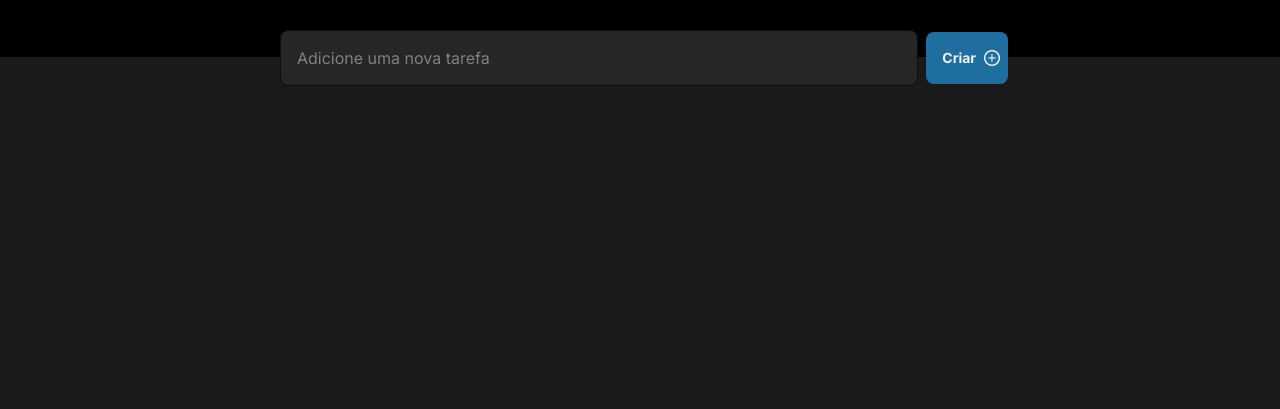
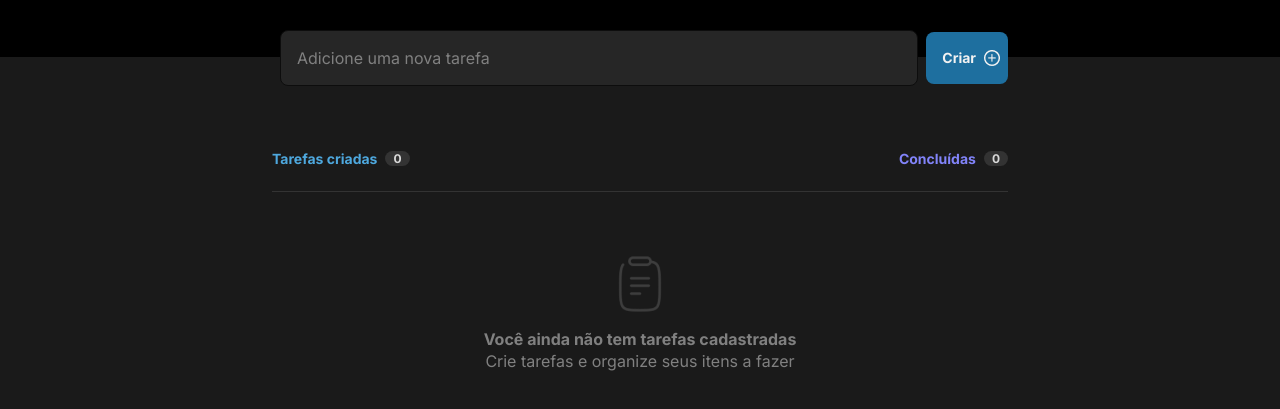
Before and after one commit to brysah/todo-list, a plain HTML site: page index.html in a window 1280 px wide. Shown: the part 143-552 px from the top of the page. Drawn offline with Linux system fonts and the light colour scheme.

Commit message:
feat: add tasks info and counter

```diff
--- a/index.html
+++ b/index.html
@@ -23,7 +23,7 @@
     </header>
     <main id="app">
         <div class="container">
-            <div class="task-wrapper">
+            <div class="task-creator-wrapper">
                 <label for="task"></label>
                 <input type="text" name="task" id="input-task" placeholder="Adicione uma nova tarefa">
 
@@ -32,6 +32,25 @@
                     <img src="/img/icon-plus.png" alt="ícone adicionar">
                 </button>
             </div>
+            <div class="task-wrapper">
+                <div class="info">
+                    <div class="task-counter">
+                        <span class="blue">Tarefas criadas</span>
+                        <div class="counter">0</div>
+                    </div>
+                    <div class="task-counter">
+                        <span class="purple">Concluídas</span>
+                        <div class="counter">0</div>
+                    </div>
+                </div>
+                <div class="all-tasks">
+                    <div class="task-empty">
+                        <img src="/img/clipboard.png" alt="ícone clipboard">
+                        <h2 class="bolder">Você ainda não tem tarefas cadastradas </h2>
+                        <h2>Crie tarefas e organize seus itens a fazer</h2>
+                    </div>
+                </div>
+            </div>
         </div>
     </main>
     <script type="module" src="/js/main.js"></script>
--- a/scss/_home.scss
+++ b/scss/_home.scss
@@ -7,15 +7,85 @@ main {
         left: 50%;
         transform: translateX(-50%);
 
-        .task-wrapper {
+        .task-creator-wrapper {
             display: flex;
             align-items: center;
             justify-content: center;
             gap: 0.8rem;
+            margin-bottom: 6.4rem;
 
             #input-task {
                 width: 100%;
             }
         }
+
+        .task-wrapper {
+            .info {
+                display: flex;
+                align-items: center;
+                justify-content: space-between;
+
+                .task-counter {
+                    display: flex;
+                    align-items: center;
+                    gap: 0.8rem;
+
+                    span {
+                        font-size: 1.4rem;
+                        font-weight: 700;
+
+                        &.blue {
+                            color: $blue;
+                        }
+
+                        &.purple {
+                            color: $purple;
+                        }
+
+                    }
+
+                    .counter {
+                        color: $gray-200;
+                        font-size: 1.2rem;
+                        font-weight: 700;
+                        padding: 0 0.8rem;
+                        background-color: $gray-400;
+                        border-radius: 99px;
+                    }
+                }
+            }
+
+            .all-tasks {
+                border-top: 1px solid $gray-400;
+                margin-top: 2.4rem;
+
+                .task-empty {
+                    display: flex;
+                    flex-direction: column;
+                    align-items: center;
+                    justify-content: center;
+                    margin: 0 auto;
+                    min-height: 24.4rem;
+
+                    img {
+                        margin-bottom: 1.6rem;
+                    }
+
+                    h2 {
+                        color: $gray-300;
+                        text-align: center;
+                        font-size: 1.6rem;
+                        font-weight: 400;
+                        line-height: 140%;
+
+                        &.bolder {
+                            font-weight: 700;
+                        }
+                    }
+
+                }
+            }
+        }
+
     }
 }
```
Also changed, not shown: css/main.css.
